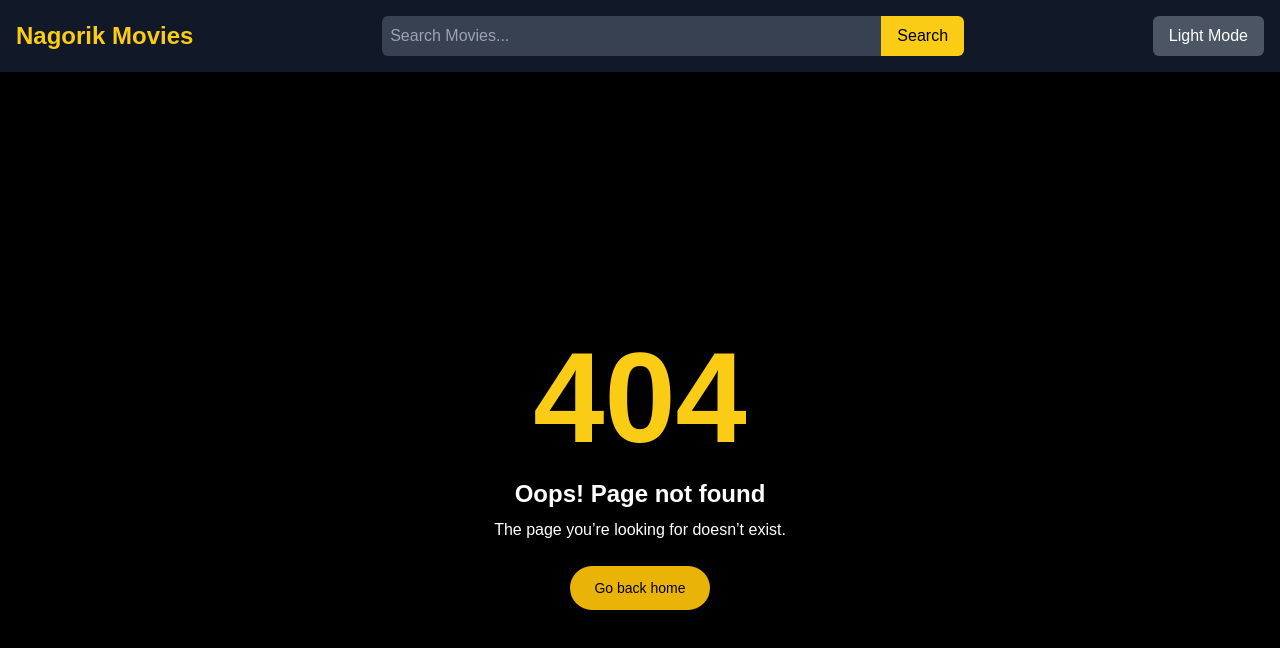
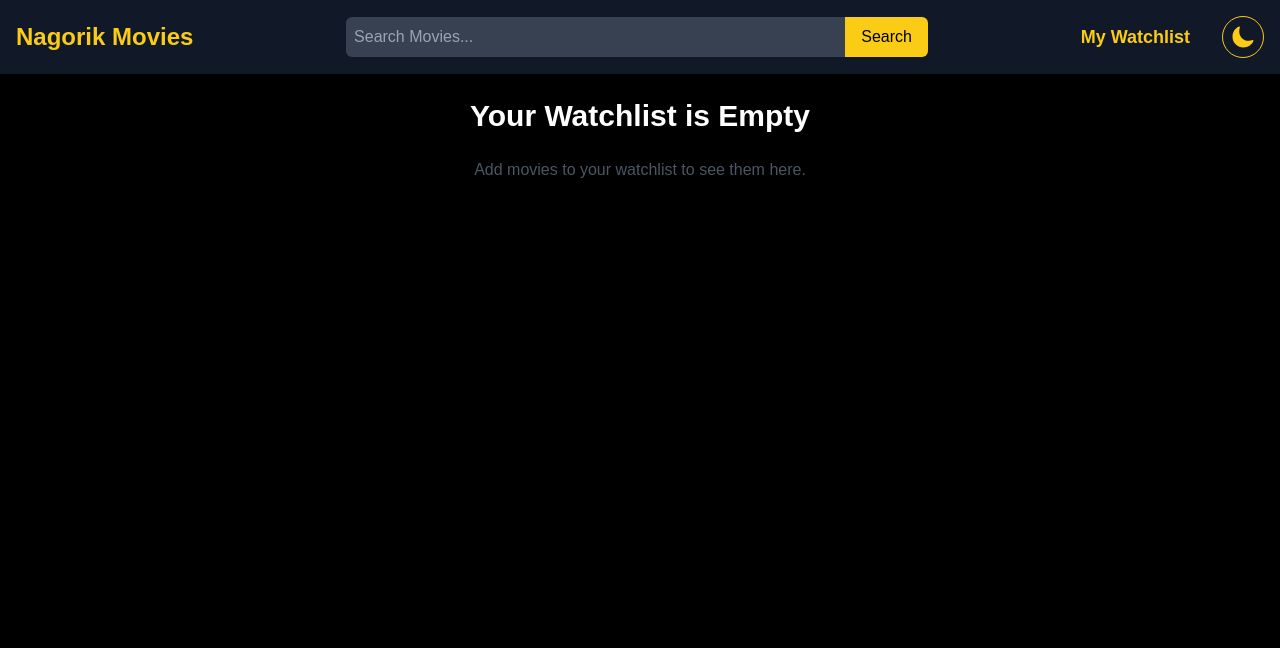
Before and after one commit to mdyamin007/nagorik_movies_nextjs, a Next.js app: page /watchlist in a window 1280 px wide. Before the commit this address had no page. Shown: the top 648 px of the page. Built offline with nearby package versions, Linux system fonts and the light colour scheme.

Commit message:
My watchlist page added and navbar updated

```diff
--- a/app/movies/[id]/page.tsx
+++ b/app/movies/[id]/page.tsx
@@ -61,9 +61,14 @@ const MovieDetails: React.FC<MovieDetailsProps> = ({ params }) => {
       <p className="mt-2 text-gray-500">
         <strong>Runtime:</strong> {movieDetails.runtime} minutes
       </p>
+      {movieDetails.spoken_languages && (
         <p className="mt-2 text-gray-500">
-        <strong>Original Language:</strong> {movieDetails.original_language}
+          <strong>Spoken Languages:</strong>{" "}
+          {movieDetails.spoken_languages
+            .map((language) => language.english_name)
+            .join(", ")}
         </p>
+      )}
       {movieDetails.budget !== 0 && (
         <p className="mt-2 text-gray-500">
           <strong>Budget:</strong> ${movieDetails.budget.toLocaleString()}
@@ -87,6 +92,23 @@ const MovieDetails: React.FC<MovieDetailsProps> = ({ params }) => {
       <p className="mt-2 text-gray-500">
         <strong>Status:</strong> {movieDetails.status}
       </p>
+      {movieDetails.production_countries && (
+        <p className="mt-2 text-gray-500">
+          <strong>Production Countries:</strong>{" "}
+          {movieDetails.production_countries
+            .map((country) => country.name)
+            .join(", ")}
+        </p>
+      )}
+      {movieDetails.production_companies && (
+        <p className="mt-2 text-gray-500">
+          <strong>Production Companies:</strong>{" "}
+          {movieDetails.production_companies
+            .map((company) => company.name)
+            .join(", ")}
+        </p>
+      )}
+      {movieDetails?.homepage && (
         <p className="mt-2 text-gray-500">
           <strong>Homepage:</strong>{" "}
           <Link
@@ -98,6 +120,7 @@ const MovieDetails: React.FC<MovieDetailsProps> = ({ params }) => {
             {movieDetails.homepage}
           </Link>
         </p>
+      )}
 
       <button
         onClick={toggleFavorite}
--- /dev/null
+++ b/app/watchlist/page.tsx
@@ -0,0 +1,63 @@
+"use client";
+import { useAppDispatch, useAppSelector } from "@/lib/hooks";
+import { removeFavorite } from "@/lib/features/favoritesSlice";
+import { RootState } from "@/lib/store";
+import { Movie } from "@/lib/types";
+import Image from "next/image";
+import Link from "next/link";
+import { FC } from "react";
+
+const Watchlist: FC = () => {
+  const dispatch = useAppDispatch();
+  const favorites = useAppSelector(
+    (state: RootState) => state.favorites.movies
+  );
+
+  const handleRemove = (movie: Movie) => {
+    dispatch(removeFavorite(movie));
+  };
+
+  if (!favorites.length) {
+    return (
+      <div className="container mx-auto p-6 text-center">
+        <h1 className="text-3xl font-bold mb-6">Your Watchlist is Empty</h1>
+        <p className="text-gray-600">
+          Add movies to your watchlist to see them here.
+        </p>
+      </div>
+    );
+  }
+
+  return (
+    <div className="container mx-auto p-6">
+      <h1 className="text-4xl font-bold mb-8">My Watchlist</h1>
+      <div className="grid grid-cols-1 sm:grid-cols-2 md:grid-cols-3 lg:grid-cols-4 gap-6">
+        {favorites.map((movie) => (
+          <div
+            key={movie.id}
+            className="text-center py-4 bg-gray-100 dark:bg-black rounded-lg shadow-lg flex flex-col items-center justify-center hover:scale-105 transition"
+          >
+            <Link href={`/movies/${movie.id}`}>
+              <Image
+                src={`https://image.tmdb.org/t/p/w500${movie.poster_path}`}
+                alt={movie.title}
+                width={300}
+                height={300}
+                className="rounded-lg mb-4 object-cover"
+              />
+            </Link>
+            <h2 className="text-lg font-semibold">{movie.title}</h2>
+            <button
+              onClick={() => handleRemove(movie)}
+              className="mt-4 bg-red-500 text-white px-4 py-2 rounded-md hover:bg-red-600 transition"
+            >
+              Remove from Watchlist
+            </button>
+          </div>
+        ))}
+      </div>
+    </div>
+  );
+};
+
+export default Watchlist;
--- a/components/ui/Navbar.tsx
+++ b/components/ui/Navbar.tsx
@@ -1,47 +1,63 @@
-'use client';
-import React, { useEffect } from 'react';
-import { RootState } from '@/lib/store'; // Import the RootState type
-import { toggleTheme } from '@/lib/features/themeSlice'; // Import toggleTheme action
-import Link from 'next/link';
-import { useAppDispatch, useAppSelector } from '@/lib/hooks';
-import SearchBar from './SearchBar';
+"use client";
+import React, { useEffect } from "react";
+import { RootState } from "@/lib/store";
+import { toggleTheme } from "@/lib/features/themeSlice";
+import Link from "next/link";
+import { useAppDispatch, useAppSelector } from "@/lib/hooks";
+import SearchBar from "./SearchBar";
+import { IoSunny } from "react-icons/io5";
+import { IoMoon } from "react-icons/io5";
 
 const Navbar = () => {
   const dispatch = useAppDispatch();
-  const theme = useAppSelector((state: RootState) => state.theme.mode); // Get theme from Redux
+  const theme = useAppSelector((state: RootState) => state.theme.mode);
 
-  // Apply theme on mount and whenever it changes
   useEffect(() => {
-    if (theme === 'dark') {
-      document.documentElement.classList.add('dark');
+    if (theme === "dark") {
+      document.documentElement.classList.add("dark");
     } else {
-      document.documentElement.classList.remove('dark');
+      document.documentElement.classList.remove("dark");
     }
   }, [theme]);
 
-  // Toggle theme using Redux action
   const handleToggleTheme = () => {
     dispatch(toggleTheme());
   };
 
-
-
   return (
     <nav className="bg-gray-800 dark:bg-gray-900 p-4">
       <div className="container mx-auto flex justify-between items-center">
-        <Link href={"/"} className="text-yellow-500 dark:text-yellow-400 text-2xl font-bold cursor-pointer">
+        <Link
+          href={"/"}
+          className="text-yellow-500 dark:text-yellow-400 text-2xl font-bold cursor-pointer"
+        >
           Nagorik Movies
         </Link>
 
         <SearchBar />
 
-        {/* Dark Mode Toggle */}
-        <button
-          onClick={handleToggleTheme}
-          className="bg-gray-200 dark:bg-gray-600 text-black dark:text-white py-2 px-4 rounded-md hover:bg-gray-300 dark:hover:bg-gray-500 transition"
-        >
-          {theme === 'light' ? 'Dark Mode' : 'Light Mode'}
-        </button>
+        {/* Right section with watchlist and theme toggle */}
+        <div className="flex items-center space-x-8">
+          {/* My Watchlist Link */}
+          <Link
+            href="/watchlist"
+            className="text-yellow-500 dark:text-yellow-400 text-lg font-semibold hover:underline"
+          >
+            My Watchlist
+          </Link>
+
+          {/* Dark Mode Toggle */}
+          <button
+            onClick={handleToggleTheme}
+            className="text-yellow-500 dark:text-yellow-400 p-2 rounded-full transition border border-yellow-500 dark:border-yellow-400"
+          >
+            {theme === "light" ? (
+              <IoSunny className="text-2xl" />
+            ) : (
+              <IoMoon className="text-2xl" />
+            )}
+          </button>
+        </div>
       </div>
     </nav>
   );
--- a/package.json
+++ b/package.json
@@ -13,6 +13,7 @@
     "next": "14.2.16",
     "react": "^18",
     "react-dom": "^18",
+    "react-icons": "^5.3.0",
     "react-redux": "^9.1.2",
     "redux-persist": "^6.0.0"
   },
```
Also changed, not shown: lib/types.ts (+8 -0 lines), 1 other file (tests, documents, lock files or other folders). Lines whose indentation alone changed are shown as unchanged.
